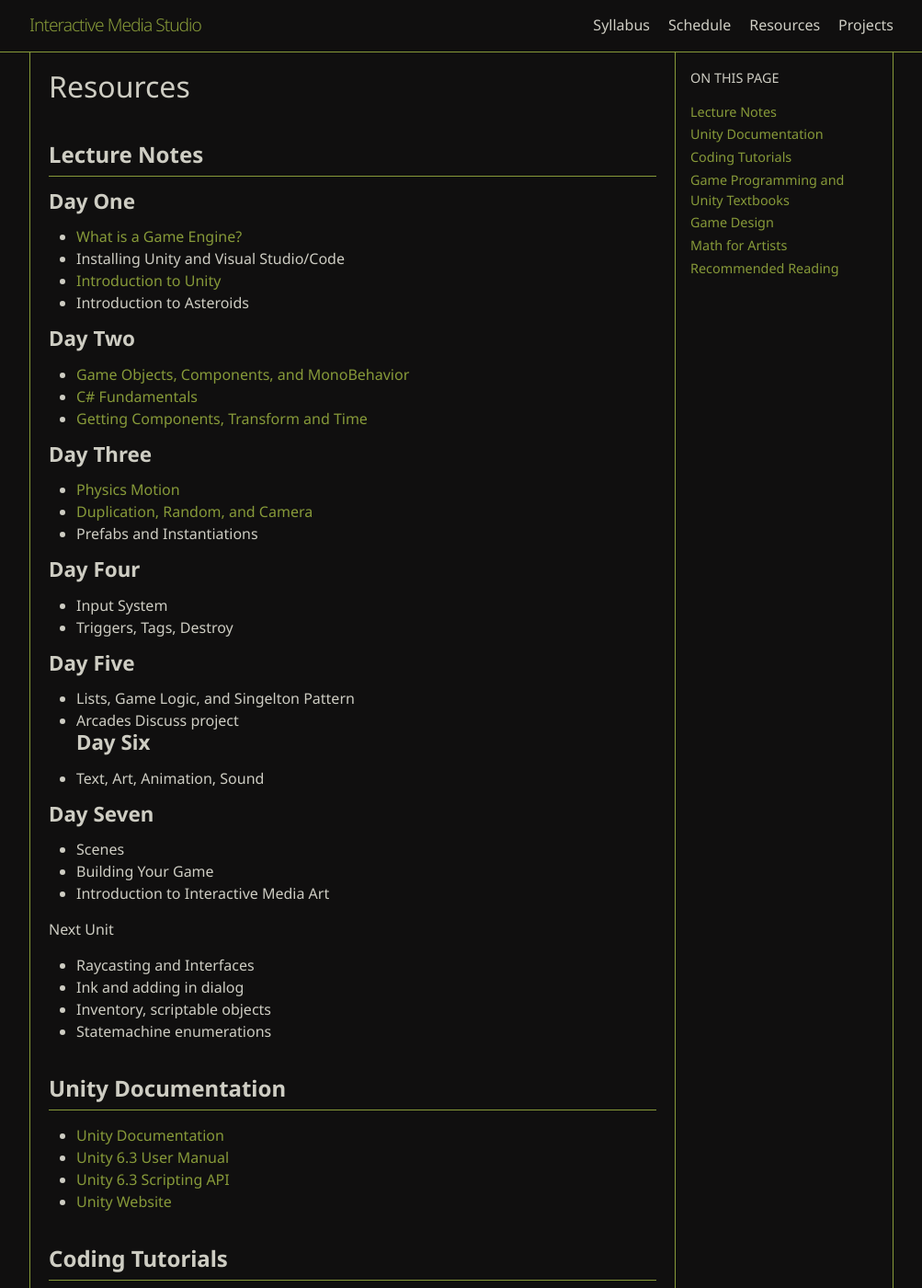
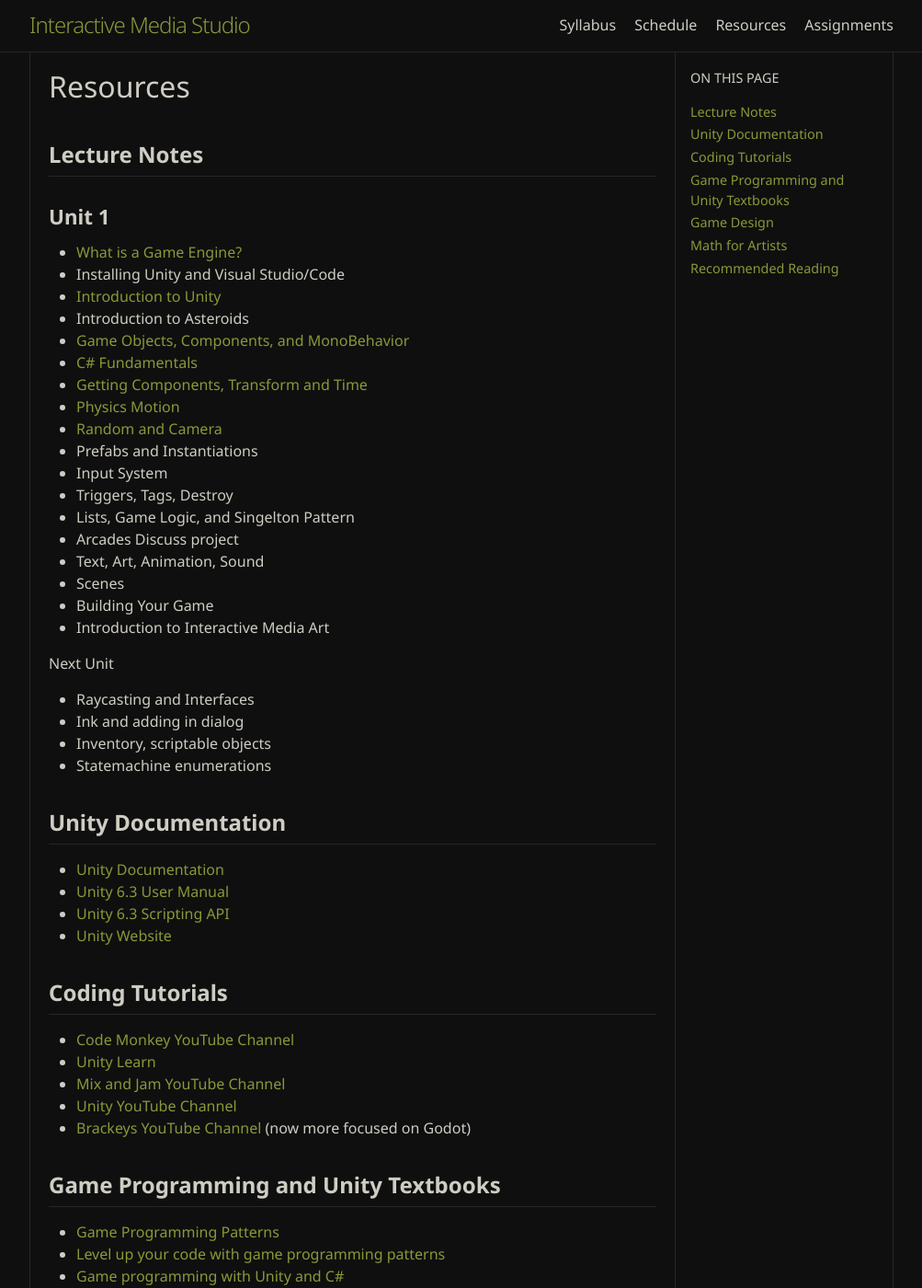
Before and after one commit to vinnyroca/interactivemediastudio, a Jekyll site: the page built from resources.md, in a window 1280 px wide and 1400 px high. Shown: the whole window at 92% size, without its empty margins (138-1141 px from the left). Built offline with Jekyll 4.4.1, drawn with Linux system fonts in a browser that asks for light colours; some web fonts are replaced.

Commit message:
minor design changes

```diff
--- a/_config.yml
+++ b/_config.yml
@@ -32,7 +32,7 @@
 - index.md
 - schedule.md
 - resources.md
-- projects.md
+- assignments.md
 
 
 
--- a/assets/main.scss
+++ b/assets/main.scss
@@ -10,11 +10,11 @@
 
 // $spacing-unit:     30px !default;
 
-$text-color:       			#CECDC3!default;
+$text-color:       			 #CECDC3 !default;
 $background-color:		#100F0F !default;
 $brand-color:      #879A39!default;
 
-$grey-color:        $brand-color !default;
+$grey-color:        #879A39!default;
 // $grey-color-light: $brand-color !default !default;
 // $grey-color-dark:  $brand-color !default !default;
 
@@ -28,7 +28,8 @@
 
 @import "minima";
 
-@import url('https://fonts.googleapis.com/css2?family=EB+Garamond:ital,wght@0,400..800;1,400..800&family=Funnel+Sans:ital,wght@0,300..800;1,300..800&family=Noto+Sans:ital,wght@0,100..900;1,100..900&family=Noto+Serif:ital,wght@0,100..900;1,100..900&family=Roboto:ital,wght@0,100..900;1,100..900&display=swap');
+
+@import url('https://fonts.googleapis.com/css2?family=EB+Garamond:ital,wght@0,400..800;1,400..800&family=Funnel+Sans:ital,wght@0,300..800;1,300..800&family=Libertinus+Math&family=Noto+Sans:ital,wght@0,100..900;1,100..900&family=Noto+Serif:ital,wght@0,100..900;1,100..900&family=Roboto:ital,wght@0,100..900;1,100..900&display=swap');
 
 // @media screen and (min-width: 601px) {
 //     .post{
@@ -53,14 +54,17 @@
 
 .site-footer{
 
-  border-color: $brand-color;
+  border-color: #282726;
 }
 
 .highlight{
     font-size: $base-font-size* 0.875;
     line-height: $base-line-height* 0.875!important;
+    border-radius: 5px;
 }
-
+.post-content.ul{
+  list-style-type: circle;
+}
 a {
   color: $brand-color;
   text-decoration: none;
@@ -76,7 +80,10 @@
 
 
 code{
-  background-color: rgb(36, 36, 36)
+  background-color: rgb(36, 36, 36);
+  font-size: $base-font-size*.8;
+  line-height: $base-line-height* 0.8!important;
+  border-radius: 5px;
 }
 
 .site-header {
@@ -87,14 +94,14 @@
   z-index: 1000;
   background-color: $background-color;
   border-top: none;
-  border-bottom-color: $brand-color;
+  border-bottom-color: #282726;
   vertical-align: middle;
 
 
 }
 
 // img{
-//     // max-width: 400px;
+//      border-radius: 5px;
 
 // }
 
@@ -108,7 +115,7 @@
 // }
 .site-title{
   color: $brand-color !important;
-  font-size: $base-font-size * 1.2 !important;
+  font-size: $base-font-size * 1.5 !important;
 
 }
 h1{
@@ -123,7 +130,7 @@
     margin-top: $base-font-size * 2;
     font-weight: bold;
     padding-bottom: $base-font-size*.3;
-    border-bottom: 1px solid  $brand-color !important;
+    border-bottom: 1px solid  #282726 !important;
     // border-top: 1px solid rgb(142, 192, 124)  !important;
 }
 
@@ -132,7 +139,7 @@
 
 h3{
     font-size: $base-font-size * 1.4 !important;
-
+    margin-top: $base-font-size * 2;
     line-height: $base-line-height*.7;
 }
 
@@ -172,7 +179,7 @@
 .weekday{
     display: flex;
     flex-direction: column;
-    width: 450px;
+    width: 50%;
 }
 
 .week{
@@ -184,6 +191,8 @@
 h3.day{
     font-size: $base-font-size * 1.1 !important;
     text-transform: uppercase;
+    font-weight:lighter;
+    padding-top: 0;
 }
 
 .date{
@@ -192,9 +201,9 @@
 
 h2.weekname{
     text-transform: uppercase;
-    font-size: $base-font-size !important;
-    border-bottom: 1px solid $brand-color !important;
-    color: $brand-color;
+    font-size: $base-font-size*1.2 !important;
+    border-bottom: 1px solid #282726 !important;
+    font-weight:lighter;
 }
 .page-content{
   padding-bottom: 0px;
@@ -213,9 +222,7 @@
     list-style-type: circle;
 }
 
-.event a{
-    text-decoration: underline;
-}
+
 
 .event-name{
    font-weight: bold;
@@ -270,23 +277,31 @@
 
 .schedule{
   padding: 20px;
-padding-top: 40px;
+    padding-top: 40px;
+}
+
+@media screen and (min-width: 1000px) {
+
+.schedule{
     border-right-style: solid;
     border-right-width: 1px;
-    border-right-color: $grey-color;
+    border-right-color: #282726;
     border-left-style: solid;
     border-left-width: 1px;
-    border-left-color: $grey-color;
+    border-left-color: #282726;
 }
+}
+
+
 
 .page-with-toc {
   display: flex;
     gap: 1rem;
     padding-top: 40px;
   align-items: flex-start;
-  max-width: 1000px;   /* overall column width */
-  margin: 0 auto;       /* centers the whole block on the page */
-       /* breathing room on smaller windows */
+  max-width: 1000px;
+  margin: 0 auto;
+
 }
 
 .post-content {
@@ -295,7 +310,7 @@
   margin: 0 auto;
   max-width: 800px;
   padding-bottom: 0 !important;
-   /* keeps line length readable, prevents text stretching too wide */
+
 }
 
 .toc-sidebar {
@@ -303,7 +318,7 @@
 }
 
 
-@media screen and (min-width: 1024px) {
+@media screen and (min-width: 1000px) {
   .toc-sidebar {
     display: block;
     width: 200px;
@@ -315,16 +330,18 @@
     padding-top: 10px;
     padding-right: 20px;
 
-
+   .li{
+      color: #282726 !important;
+   }
 
   }
   .post-content{
     border-right-style: solid;
     border-right-width: 1px;
-    border-right-color: $grey-color;
+    border-right-color: #282726;
     border-left-style: solid;
     border-left-width: 1px;
-    border-left-color: $grey-color;
+    border-left-color: #282726;
     padding: 20px;
 
 
@@ -334,7 +351,7 @@
   padding-top: 20px;
     border-right-style: solid;
     border-right-width: 1px;
-    border-right-color: $grey-color;
+    border-right-color: #282726;
 
 }
 
@@ -342,6 +359,7 @@
     list-style: none;
     margin: 0;
     padding: 0;
+
   }
 
   .toc-list li {
--- a/resources.md
+++ b/resources.md
@@ -7,33 +7,23 @@
 
 ## Lecture Notes
 
-### Day One
+### Unit 1
+
 - [What is a Game Engine?](../01_WhatIsAGameEngine)
 - Installing Unity and Visual Studio/Code
 - [Introduction to Unity](../03_IntroductionToUnity)
 - Introduction to Asteroids
-
-### Day Two
 - [Game Objects, Components, and MonoBehavior](../05_GameObjectsComponentsCSharp)
 - [C# Fundamentals](../06_CSharpFundamentals)
 - [Getting Components, Transform and Time](../07_GetComponentAndTransform)
-
-### Day Three
 - [Physics Motion](../09_Physics)
-- [Duplication, Random, and Camera](../08_DuplicationRandomandCamera)
+- [Random and Camera](../08_DuplicationRandomandCamera)
 - Prefabs and Instantiations
-
-### Day Four
 - Input System
 - Triggers, Tags, Destroy
-
-### Day Five
 - Lists, Game Logic, and Singelton Pattern
 - Arcades Discuss project
-### Day Six
 - Text, Art, Animation, Sound
-
-### Day Seven
 - Scenes
 - Building Your Game
 - Introduction to Interactive Media Art
```
Also changed, not shown: 07_GetComponentAndTransform.md (+10 -0 lines), 08_DuplicationRandomandCamera.md (+1 -11 lines), 09_Physics.md (+2 -2 lines), assignments.md (added, +19 -0 lines), projects.md (deleted, +0 -7 lines), .obsidian/workspace.json, Attachments/9_1.gif (added).
